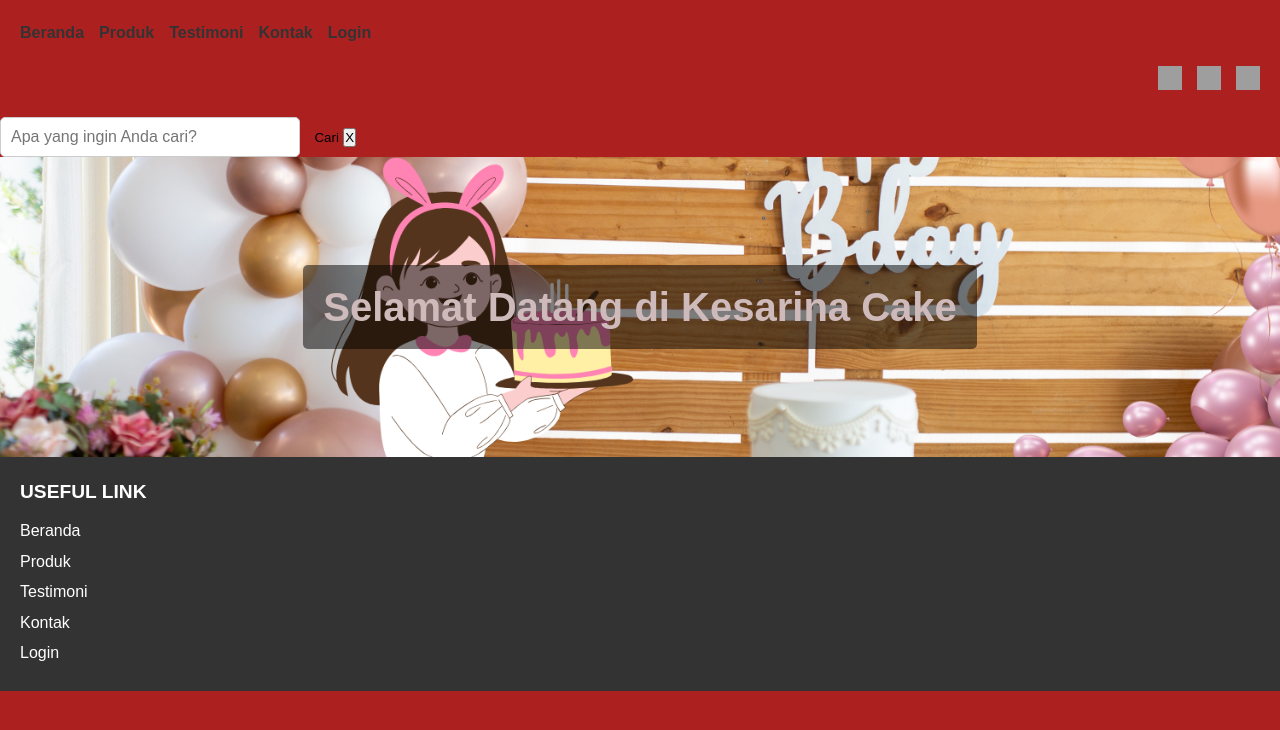
After one commit to SARINAHAK/Kesarinacake, a PHP site: page /cari.html in a window 1280 px wide. The commit adds this page. Shown: the top 730 px of the page. Run offline with PHP 8.4, Linux system fonts and the light colour scheme; grey boxes are pictures that could not be loaded.

Commit message:
permbaruan

```diff
--- /dev/null
+++ b/cari.html
@@ -0,0 +1,67 @@
+<!DOCTYPE html>
+<html lang="id">
+<head>
+    <meta charset="UTF-8">
+    <meta name="viewport" content="width=device-width, initial-scale=1.0">
+    <title>Kesarina Cake - Aplikasi Web</title>
+    <link rel="stylesheet" href="styles.css">
+</head>
+
+<body>
+    <header>
+        <nav class="navbar">
+            <ul class="nav-links">
+                <li><a href="index.html">Beranda</a></li>
+                <li><a href="produk.html">Produk</a></li>
+                <li><a href="testimoni.html">Testimoni</a></li>
+                <li><a href="kontak.html">Kontak</a></li>
+                <li><a href="login.html">Login</a></li>
+            </ul>
+        </nav>
+
+        <div class="header-icons">
+            <!-- Ikon pencarian -->
+            <a href="javascript:void(0);" id="search-icon" class="icon-link">
+                <img src="https://www.freeiconspng.com/uploads/search-icon-png-0.png" alt="Cari" class="icon">
+            </a>
+
+            <a href="#" class="icon-link">
+                <img src="https://purepng.com/public/uploads/medium/purepng.com-shopping-cartshoppingcarttrolleycarriagebuggysupermarkets-1421526532325wtdqo.png" alt="Keranjang" class="icon">
+            </a>
+            <a href="login.html" class="icon-link">
+                <img src="https://icon-library.com/images/login-icon/login-icon-3.jpg" alt="Login" class="icon">
+            </a>
+        </div>
+    </header>
+
+    <!-- Kotak Pencarian -->
+    <div id="search-box" class="search-box">
+        <input type="text" id="search-input" placeholder="Apa yang ingin Anda cari?" />
+        <button id="search-button">Cari</button>
+        <button id="close-search">X</button>
+    </div>
+
+    <section class="hero" id="beranda">
+        <div class="hero-overlay">
+            <h1>Selamat Datang di Kesarina Cake</h1>
+        </div>
+    </section>
+
+    <footer class="footer">
+        <div class="footer-content">
+            <div class="footer-column">
+                <h3>USEFUL LINK</h3>
+                <ul>
+                    <li><a href="index.html">Beranda</a></li>
+                    <li><a href="produk.html">Produk</a></li>
+                    <li><a href="testimoni.html">Testimoni</a></li>
+                    <li><a href="kontak.html">Kontak</a></li>
+                    <li><a href="login.html">Login</a></li>
+                </ul>
+            </div>
+        </div>
+    </footer>
+
+    <script src="script.js"></script>
+</body>
+</html>
--- a/index.html
+++ b/index.html
@@ -32,6 +32,11 @@
         </div>
      </header>
 
+     <div id="search-box" class="search-box">
+        <input type="text" id="search-input" placeholder="Apa yang ingin Anda cari?" />
+        <button id="search-button">Cari</button>
+        <button id="close-search">X</button>
+    </div>
 
      <section class="hero" id="beranda">
          <div class="hero-overlay">
@@ -40,7 +45,6 @@
          <div>
             <h1>
                 <meta name="description" content="Kesarina Cake menyediakan aneka kue berkualitas terbaik untuk berbagai acara spesial Anda di Bali.">
-
             </h1>
          </div>
      </section>
--- a/logout.php
+++ /dev/null
@@ -1,6 +0,0 @@
-<?php
-session_start();
-session_destroy();
-header('Location: login.html');
-exit();
-?>
--- a/styles.css
+++ b/styles.css
@@ -47,6 +47,53 @@ body {
 .icon {
     width: 24px;
     height: 24px;
+}
+
+/* styles.css */
+
+/* Gaya untuk form pencarian */
+.search-container {
+    display: flex;
+    justify-content: center;
+    margin-top: 50px;
+}
+
+#search-input {
+    padding: 10px;
+    font-size: 16px;
+    width: 300px;
+    border-radius: 5px;
+    border: 1px solid #ccc;
+}
+
+#search-button {
+    background-color: transparent;
+    border: none;
+    cursor: pointer;
+    margin-left: 10px;
+}
+
+#search-button img {
+    width: 20px;
+    height: 20px;
+}
+
+/* Gaya untuk hasil pencarian */
+.search-results {
+    margin-top: 20px;
+    padding: 20px;
+    background-color: #f4f4f9;
+    border-radius: 5px;
+}
+
+.search-results ul {
+    list-style-type: none;
+    padding: 0;
+}
+
+.search-results li {
+    padding: 10px;
+    border-bottom: 1px solid #ddd;
 }
 
 .hero {
```
Also changed, not shown: login.php (deleted, +0 -27 lines), manage-products.php (deleted, +0 -31 lines), register.php (deleted, +0 -24 lines), search.php (deleted, +0 -24 lines), view-orders.php (deleted, +0 -30 lines).
